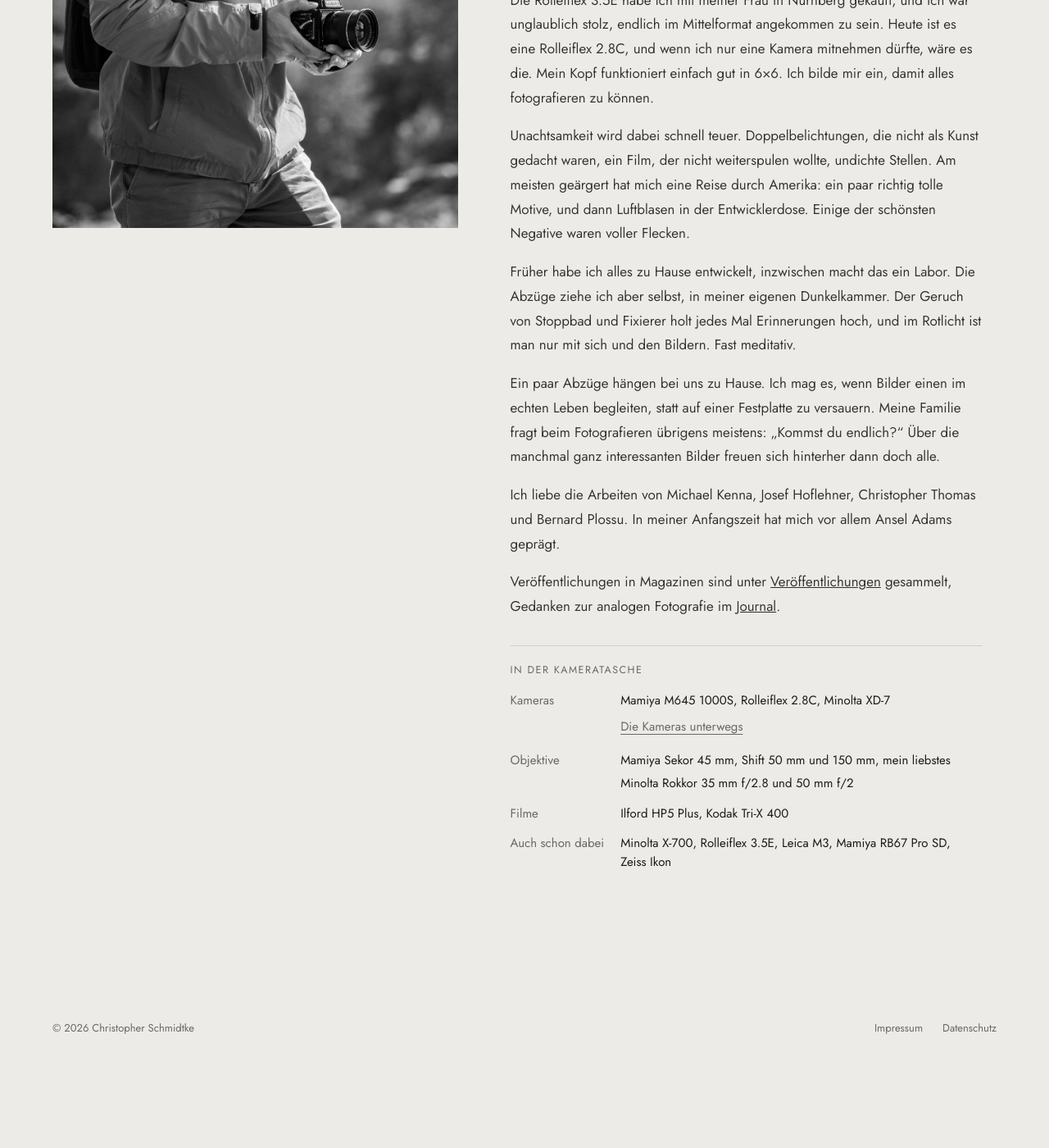
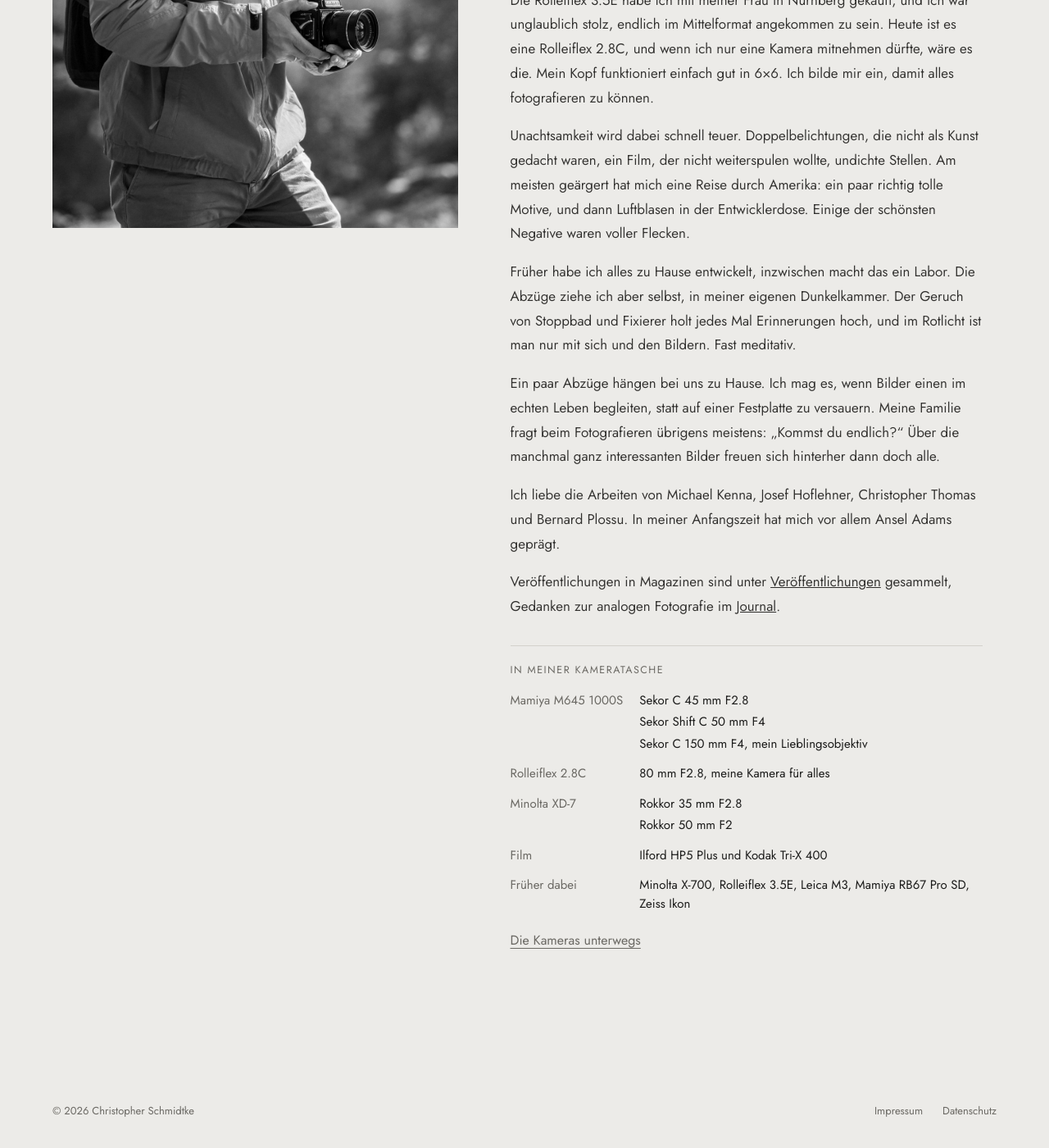
Before and after one commit to Racetrack69/christopher_portfolio, a Jekyll site: the page built from ueber-mich.html, in a window 1280 px wide and 1400 px high, scrolled down 521 px. Shown: the whole window at 82% size. Built offline with Jekyll 4.4.1, drawn with Linux system fonts in a browser that asks for light colours; before the commit the page ends 1820 px from its top, so only the background shows below that.

Commit message:
Add files via upload

```diff
--- a/assets/css/site.css
+++ b/assets/css/site.css
@@ -239,13 +239,15 @@ html.js a.frame:hover img.loaded,html.js .cover-link:hover img.loaded{opacity:.9
 .contact{display:grid;grid-template-columns:auto minmax(0,1fr);gap:8px 20px;margin:32px 0 0;padding-top:20px;border-top:1px solid var(--line);font-size:15px}
 .contact dt{color:var(--quiet)}
 .contact dd{margin:0;overflow-wrap:anywhere}
-.contact .more{display:table;margin-top:6px;padding-block:4px;color:var(--quiet);text-decoration:underline;text-decoration-thickness:1px;text-underline-offset:4px}
-.contact .more:hover{color:var(--ink)}
+.contact .more,.kit .more{display:table;margin-top:6px;padding-block:4px;color:var(--quiet);text-decoration:underline;text-decoration-thickness:1px;text-underline-offset:4px}
+.contact .more:hover,.kit .more:hover{color:var(--ink)}
 .kit{margin:32px 0 0;padding-top:20px;border-top:1px solid var(--line)}
 .kit .mini{margin:0 0 16px}
 .kit .contact{gap:14px 20px;margin:0;padding:0;border:0}
 .kit dd span{display:block}
-.kit dd span+span{margin-top:6px}
+.kit dd span+span{margin-top:4px}
+.kit>.more{margin-top:18px}
+.kit-text p{font-size:15.5px;line-height:1.75}
 @media (max-width:560px){.kit .contact{grid-template-columns:1fr;gap:2px}.kit dd{margin-bottom:14px}.kit dd:last-child{margin-bottom:0}}
 @media (max-width:760px){.about{grid-template-columns:1fr}}
 
--- a/ueber-mich.html
+++ b/ueber-mich.html
@@ -28,13 +28,15 @@ portrait:
     <p>Ich liebe die Arbeiten von Michael Kenna, Josef Hoflehner, Christopher Thomas und Bernard Plossu. In meiner Anfangszeit hat mich vor allem Ansel Adams geprägt.</p>
     <p>Veröffentlichungen in Magazinen sind unter <a href="{{ '/veroeffentlichungen/' | relative_url }}">Veröffentlichungen</a> gesammelt, Gedanken zur analogen Fotografie im <a href="{{ '/journal/' | relative_url }}">Journal</a>.</p>
     <section class="kit" aria-labelledby="kit-h">
-      <h2 class="mini" id="kit-h">In der Kameratasche</h2>
+      <h2 class="mini" id="kit-h">In meiner Kameratasche</h2>
       <dl class="contact">
-        <dt>Kameras</dt><dd>Mamiya M645&nbsp;1000S, Rolleiflex&nbsp;2.8C, Minolta&nbsp;XD-7<a class="more" href="{{ '/journal/durch-den-lichtschacht/' | relative_url }}">Die Kameras unterwegs</a></dd>
-        <dt>Objektive</dt><dd><span>Mamiya Sekor 45&nbsp;mm, Shift&nbsp;50&nbsp;mm und 150&nbsp;mm, mein liebstes</span><span>Minolta Rokkor 35&nbsp;mm&nbsp;f/2.8 und 50&nbsp;mm&nbsp;f/2</span></dd>
-        <dt>Filme</dt><dd>Ilford HP5&nbsp;Plus, Kodak Tri-X&nbsp;400</dd>
-        <dt>Auch schon dabei</dt><dd>Minolta&nbsp;X-700, Rolleiflex&nbsp;3.5E, Leica&nbsp;M3, Mamiya RB67 Pro&nbsp;SD, Zeiss&nbsp;Ikon</dd>
+        <dt>Mamiya M645&nbsp;1000S</dt><dd><span>Sekor&nbsp;C 45&nbsp;mm&nbsp;F2.8</span><span>Sekor Shift&nbsp;C 50&nbsp;mm&nbsp;F4</span><span>Sekor&nbsp;C 150&nbsp;mm&nbsp;F4, mein Lieblingsobjektiv</span></dd>
+        <dt>Rolleiflex&nbsp;2.8C</dt><dd>80&nbsp;mm&nbsp;F2.8, meine Kamera für alles</dd>
+        <dt>Minolta&nbsp;XD-7</dt><dd><span>Rokkor 35&nbsp;mm&nbsp;F2.8</span><span>Rokkor 50&nbsp;mm&nbsp;F2</span></dd>
+        <dt>Film</dt><dd>Ilford HP5&nbsp;Plus und Kodak Tri-X&nbsp;400</dd>
+        <dt>Früher dabei</dt><dd>Minolta&nbsp;X-700, Rolleiflex&nbsp;3.5E, Leica&nbsp;M3, Mamiya RB67 Pro&nbsp;SD, Zeiss&nbsp;Ikon</dd>
       </dl>
+      <a class="more" href="{{ '/journal/durch-den-lichtschacht/' | relative_url }}">Die Kameras unterwegs</a>
     </section>
   </div>
 </div>
```
